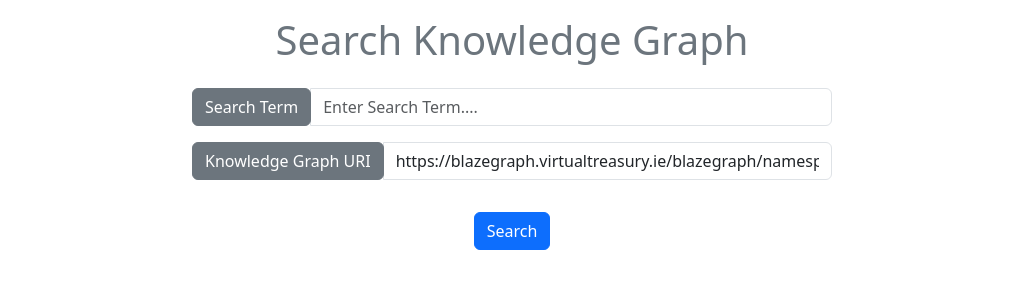
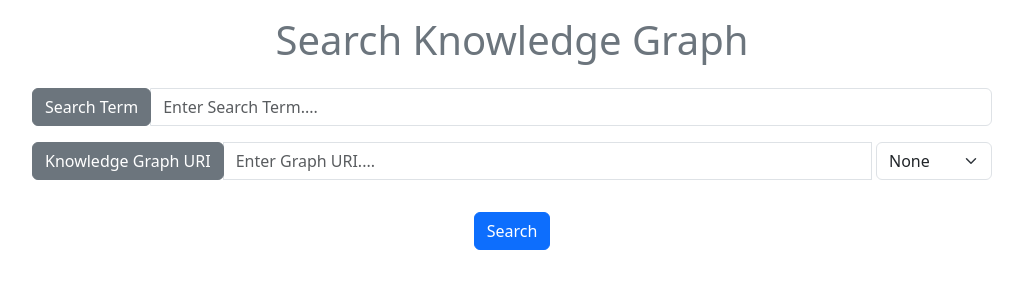
Before and after one commit to alex-randles/RDF-Graph-Search, a Flask app: page / in a window 1280 px wide. Shown: the top 300 px of the page, without its empty margins (128-1151 px from the left). Run offline with Flask 3, Linux system fonts and the light colour scheme.

Commit message:
backup - basic functionality working

```diff
--- a/main.py
+++ b/main.py
@@ -21,17 +21,47 @@ def index():
 def search_graph():
     search_term = request.form.get("search_term")
     graph_uri = request.form.get("graph_uri")
+    # graph_uri = "https://dbpedia.org/sparql"
     print(search_term, graph_uri)
     sparql_query = f"""
     PREFIX crm: <http://erlangen-crm.org/current/>
-    SELECT DISTINCT ?subject ?nameLabel
+    SELECT DISTINCT ?person ?occupation
     WHERE {{
-      ?subject ?predicate ?object;
+      ?person ?predicate ?object;
           crm:P1_is_identified_by ?name;
           a crm:E21_Person .
+      ?occupation crm:P107_has_current_or_former_member ?person ;
+                  rdfs:label ?occupationName   .
       ?name rdfs:label ?nameLabel .
-      FILTER CONTAINS(LCASE(?nameLabel),'{search_term}')
+      FILTER CONTAINS(LCASE(?occupationName),'{search_term}')
      }}
+    LIMIT 10000
+    """
+    # sparql_query = f"""
+    #     PREFIX dbo: <http://dbpedia.org/ontology/>
+    #     SELECT ?athlete ?place
+    #     WHERE
+    #     {{
+    #       ?athlete  rdfs:label      ?label ;
+    #                 dbo:birthPlace  ?place .
+    #       ?place    a               dbo:City ;
+    #                 rdfs:label      ?cityName .
+    #                 FILTER (STR(?cityName) = '{search_term}')
+    #     }}
+    #     LIMIT 1000
+    # """
+    sparql_query = """
+    SELECT DISTINCT ?item ?itemLabel ?occupationLabel
+    WHERE
+    {
+          ?item wdt:P31 wd:Q5;
+              wdt:P19/wdt:P131* wd:Q60;
+              wdt:P27 wd:Q30;
+              wdt:P106 ?occupation;
+              rdfs:label ?itemLabel .
+         ?occupation wdt:P3321 ?occupationLabel  .
+         FILTER(LANG(?itemLabel) = "en" && LANG(?occupationLabel) = "en")
+    }
     LIMIT 1000
     """
     table_rows = {}
@@ -46,8 +76,9 @@ def search_graph():
         for result in results["results"]["bindings"]:
             new_row = {}
             for variable in sparql_variables:
-                current_value = result.get(variable).get("value")
-                new_row[variable] = current_value
+                if result.get(variable):
+                    current_value = result.get(variable).get("value")
+                    new_row[variable] = current_value
             table_rows[row_count] = new_row
             row_count += 1
         print(table_rows)
--- a/templates/index.html
+++ b/templates/index.html
@@ -11,24 +11,33 @@
 <h1 class="text-center text-secondary mt-3">Search Knowledge Graph</h1>
 <form class="text-center my-4" action="{{ url_for('index') }}" id="search-form" method="POST" >
     <div class="form-group">
-        <div class="input-group mb-3 w-50 mx-auto">
+        <div class="input-group mb-3 w-75 mx-auto">
             <div class="input-group-prepend">
                 <span class="input-group-text btn btn-secondary" id="basic-addon1">Search Term</span>
             </div>
             <input type="text" id="search-term" name="search-term" class="form-control" placeholder="Enter Search Term...." aria-label="Username" aria-describedby="basic-addon1" required>
         </div>
     </div>
-        <div class="form-group">
-        <div class="input-group mb-3 w-50 mx-auto">
+    <div class="form-group">
+        <div class="input-group mb-3 w-75 mx-auto">
             <div class="input-group-prepend">
                 <span class="input-group-text btn btn-secondary" id="basic-addon1">Knowledge Graph URI</span>
             </div>
-            <input type="url" value="https://blazegraph.virtualtreasury.ie/blazegraph/namespace/b2022/sparql" id="graph-uri" name="graph-uri" class="form-control" placeholder="Enter Graph URI...." aria-label="Username" aria-describedby="basic-addon1" readonly>
+            <input type="url" id="graph-uri" name="graph-uri" class="form-control" placeholder="Enter Graph URI...." aria-label="Username" aria-describedby="basic-addon1">
+
+            <div class="input-group-append ms-1">
+                    <select class="form-select select-sparql-endpoint">
+                        <option value="" selected>None</option>
+                        <option value="VRTI">VRTI</option>
+                        <option value="Wikidata">Wikidata</option>
+                        <option value="DBpedia">DBpedia</option>
+                    </select>
+            </div>
         </div>
     </div>
     <button type="submit" id="search-button" class="btn btn-primary mt-3">Search</button>
-<div class="spinner-border my-3" id="spinner" role="status" style="display:none;">
-</div>
+    <div class="spinner-border my-3" id="spinner" role="status" style="display:none;">
+    </div>
 </form>
 
 <div id="search-results" style="display:none;">
@@ -49,7 +58,26 @@
 </body>
 </html>
 
-
+<script>
+    var sparql_endpoints = {
+        "VRTI": "https://blazegraph.virtualtreasury.ie/blazegraph/namespace/b2022/sparql",
+        "DBpedia": "https://dbpedia.org/sparql",
+        "Wikidata": "https://query.wikidata.org/bigdata/namespace/wdq/sparql",
+    };
+    $(".select-sparql-endpoint").change(function(){
+        var selected_endpoint = $(this).val();
+        if (!selected_endpoint) {
+           $("#graph-uri").val("")
+        }
+        var endpoint_uri = sparql_endpoints[selected_endpoint];
+        if (endpoint_uri) {
+           $("#graph-uri").val(endpoint_uri)
+        }
+        else {
+           $("#graph-uri").val()
+        }
+    });
+</script>
 <script>
     $(document).on('submit','#search-form',function(e){
       e.preventDefault();
@@ -89,7 +117,7 @@
                      new_table_row = new_table_row + "<td>" + val + "</td>";
                  }
                  else {
-                      new_table_row = new_table_row + "<td><a href='" + val + "'>" + val + "</td>";
+                      new_table_row = new_table_row + "<td><a href='" + val + "'>" + getSuffix(val) + "</td>";
                  }
               });
               $('#search-results-table tr:last').after('<tr>' + new_table_row + '</tr>');
@@ -103,3 +131,15 @@
       });
     });
 </script>
+<script>
+    function getSuffix(text) {
+        if (text) {
+            var text = text.toString();
+            text = text.split("/")[text.split("/").length - 1]
+            text = text.split('_')[0];
+            return text;
+        } else {
+            return text;
+        }
+    }
+</script>
```
